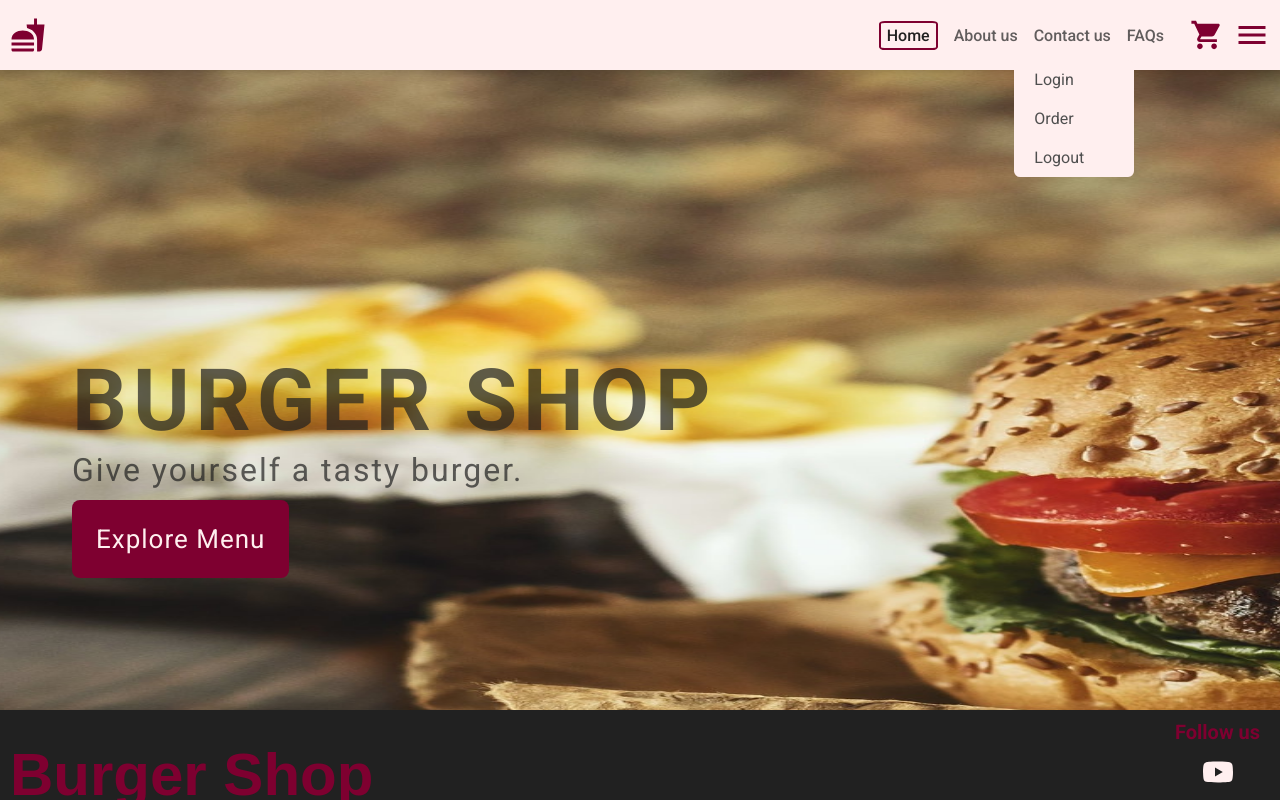
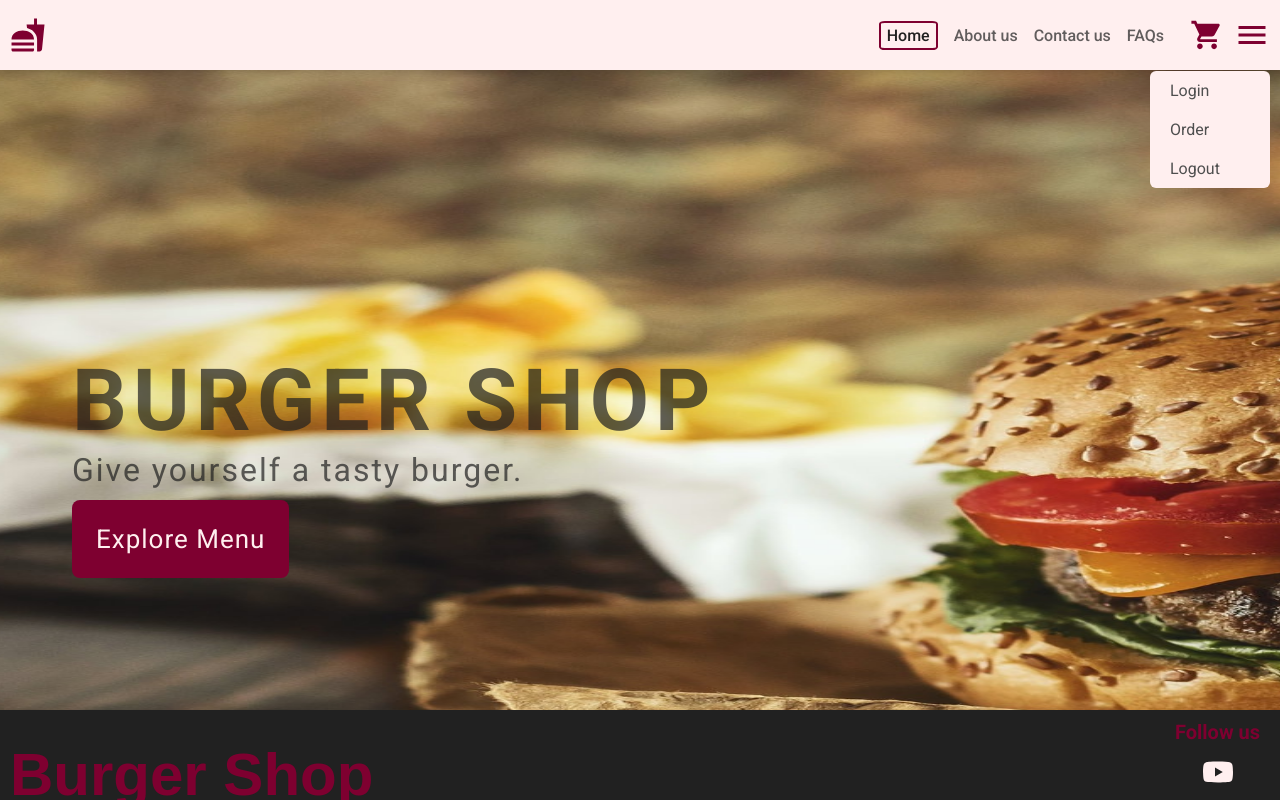
Before and after one commit to LuisCar09/Burger-shop, a React (Create React App) app: page / in a window 1280 px wide. Both pictures are taken after a click on the icon 1252 px from the left and 35 px from the top of the page. Shown: the top 800 px of the page. Built offline with nearby package versions, Linux system fonts and the light colour scheme.

Commit message:
change top position and add right position

```diff
--- a/src/styles/dropDownMenu.scss
+++ b/src/styles/dropDownMenu.scss
@@ -3,8 +3,10 @@
 .dropDownMenu{
     background-color: $pink;
     position: absolute;
-    top: 6rem;
+    top: 7.1rem;
+    right: 1rem;
     width: 12rem;
+
     // text-align: center;
     z-index: 10;
     border-radius: 0.6rem;
```
